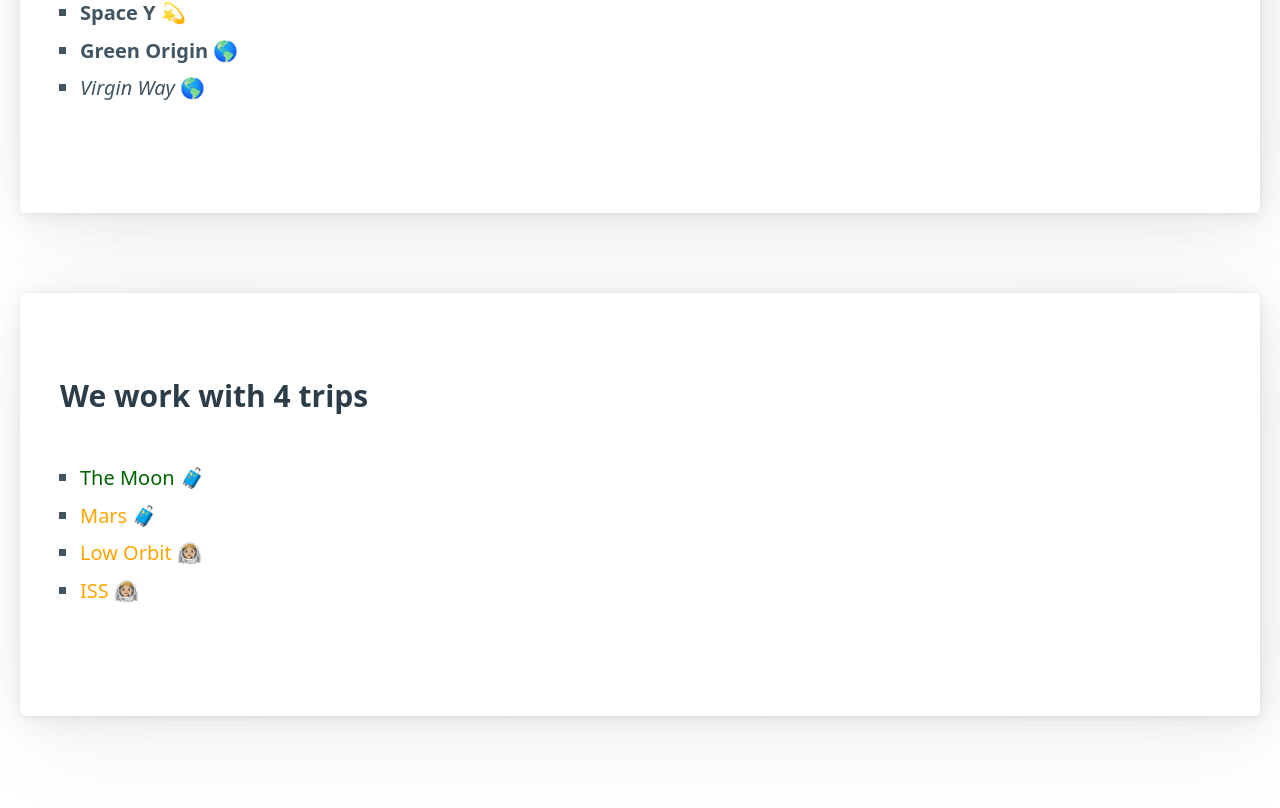
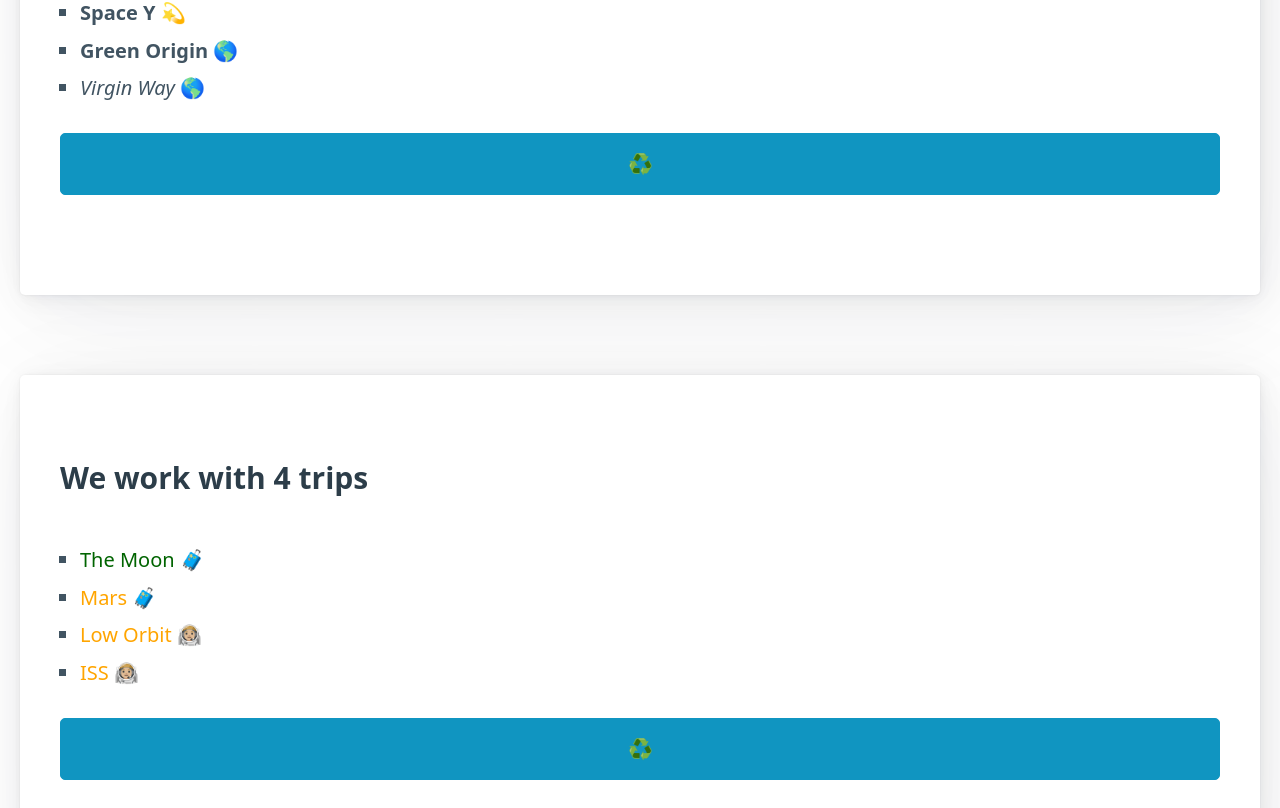
Before and after one commit to angularbuilders/ng13, an Angular app: page / in a window 1280 px wide. Shown: the part 452-1260 px from the top of the page. Built offline with nearby package versions, Linux system fonts and the light colour scheme.

Commit message:
fix: reload actions

```diff
--- a/src/app/app.component.html
+++ b/src/app/app.component.html
@@ -10,6 +10,7 @@
           <span *ngIf="agency.range==='Orbital'"> 🌎 </span>
         </li>
       </ul>
+      <button (click)="reload('trips')"> ♻️ </button>
     </article>
     <article>
       <h3>We work with {{ trips.length }} trips</h3>
@@ -20,7 +21,9 @@
           <span *ngIf="trip.kind==='TripOnly'"> 🧑🏼‍🚀 </span>
         </li>
       </ul>
+      <button (click)="reload('trips')"> ♻️ </button>
     </article>
+    <aside *ngIf="reloading"> ♻️ Reloading... </aside>
     <!-- <router-outlet></router-outlet> -->
   </main>
   <footer>
--- a/src/app/app.component.ts
+++ b/src/app/app.component.ts
@@ -90,4 +90,9 @@
       premiumFoodPrice: 1000,
     },
   ];
+  reloading = false;
+  reload(list: string) {
+    this.reloading = true;
+    console.warn(`♻️ Reloading ${list}`);
+  }
 }
```
